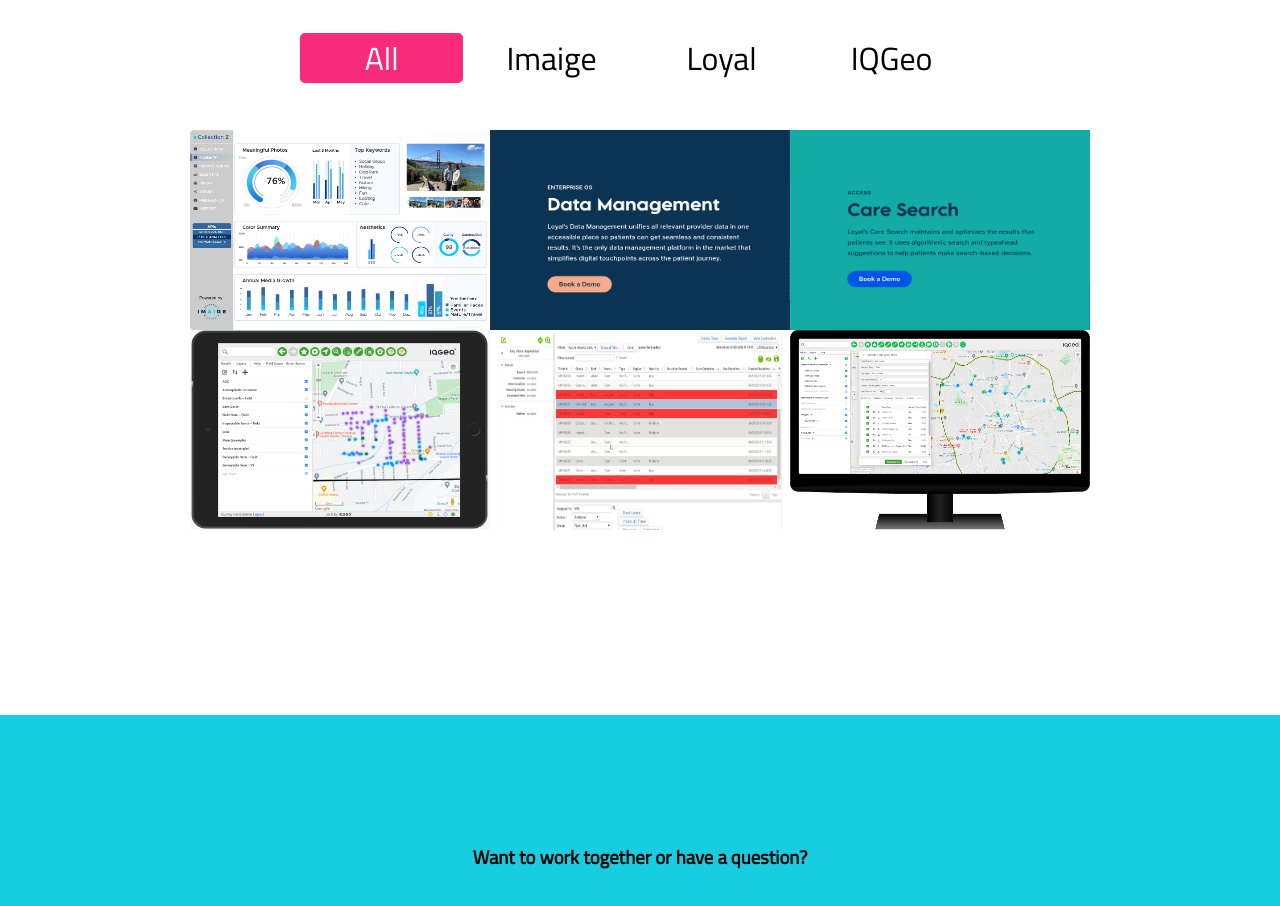
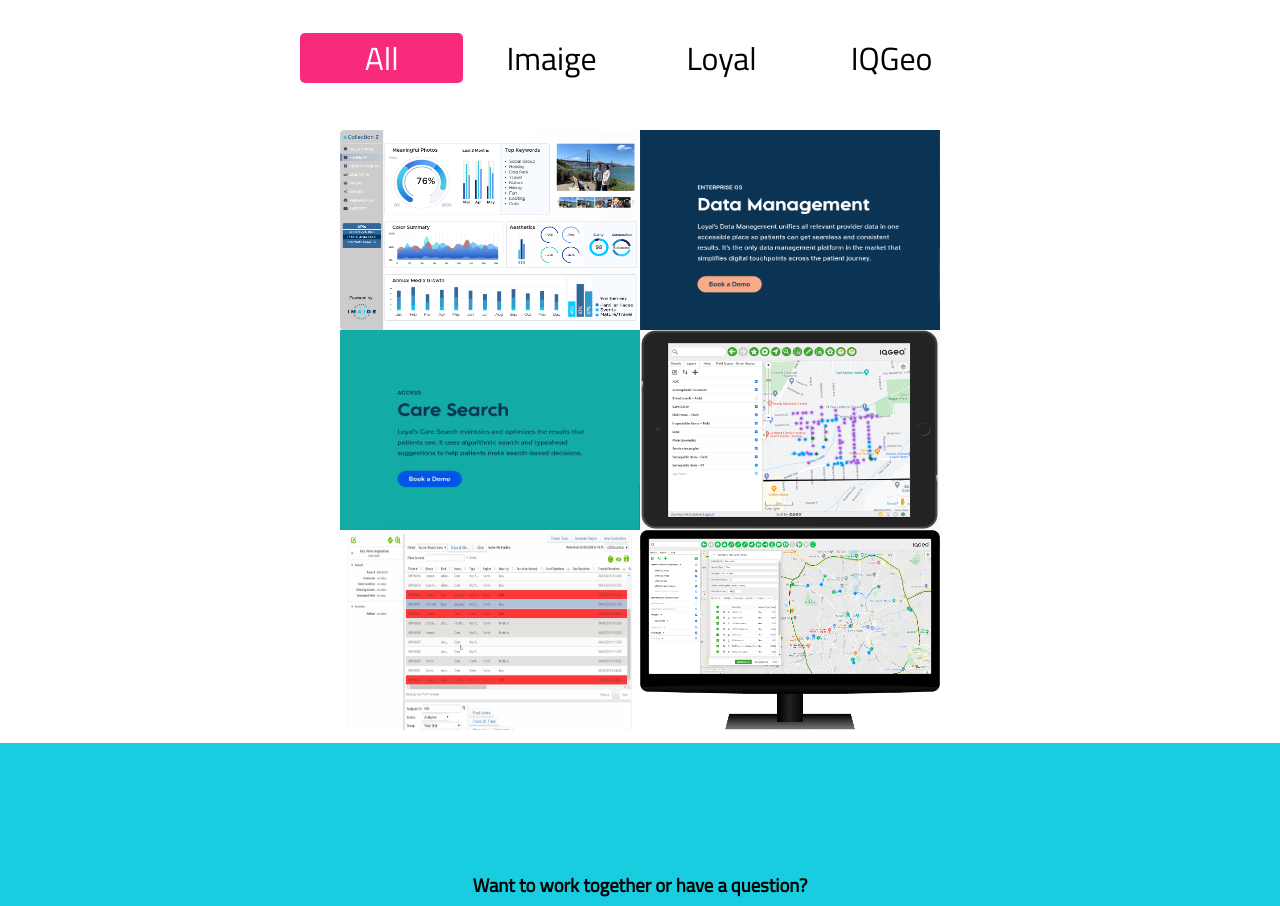
Before and after one commit to saadricklamar/my-portfolio, a React (Create React App) app: page / in a window 1280 px wide. Shown: the part 2680-3586 px from the top of the page. Built offline with nearby package versions, Linux system fonts and the light colour scheme.

Commit message:
Fix solutions container width (#190)

```diff
--- a/src/Components/Solutions/Solutions.js
+++ b/src/Components/Solutions/Solutions.js
@@ -131,7 +131,7 @@
         alt="Imaige AI application"
       />
       <Overlay className="overlay">
-        <ProjectName>Imaige AI</ProjectName>
+        <ProjectName>Photo Assistant</ProjectName>
         <TechUsed>TypeScript / React / Electron</TechUsed>
         <a
           href="https://imaige.com/products/"
--- a/src/Components/Solutions/styles.js
+++ b/src/Components/Solutions/styles.js
@@ -17,7 +17,7 @@
   flex-wrap: wrap;
   justify-content: center;
   margin: 1% auto;
-  width: 75%;
+  width: 70%;
 `;
 
 export const Card = styled.section`
```
